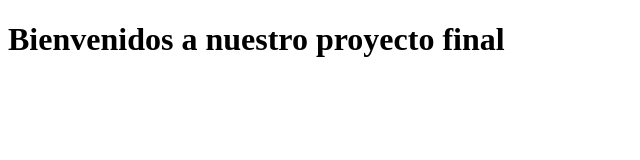
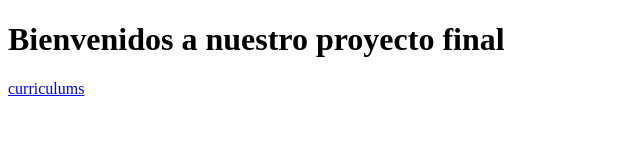
Before and after one commit to luislima0907/proyecto-final-introduccion, a plain HTML site: page index.html in a window 1280 px wide. Shown: the full height of the page, 0-640 px from the left. Drawn offline with Linux system fonts and the light colour scheme.

Commit message:
Este es mi primer cambio

```diff
--- a/index.html
+++ b/index.html
@@ -12,6 +12,7 @@
   <div class="container">
     <div class="header">
       <h1>Bienvenidos a nuestro proyecto final</h1>
+      <a href="curriculum_estudiante1/index.html">curriculums</a>
     </div>
   </div>
 </body>
```
Also changed, not shown: curriculum_estudiante1/Foto de perfil.jpg (renamed from curriculums/Foto de perfil.jpg), curriculum_estudiante1/index.html (renamed from curriculums/index.html), curriculum_estudiante1/style.css (renamed from curriculums/style.css), curriculum_estudiante1/text.txt (renamed from curriculums/text.txt).
